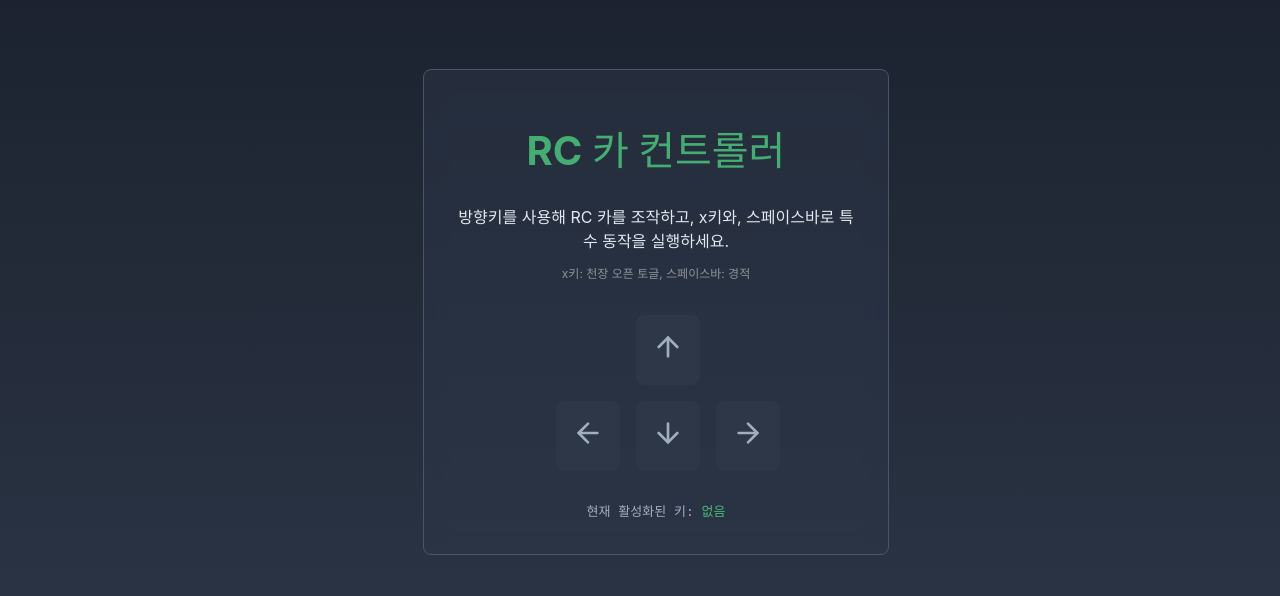
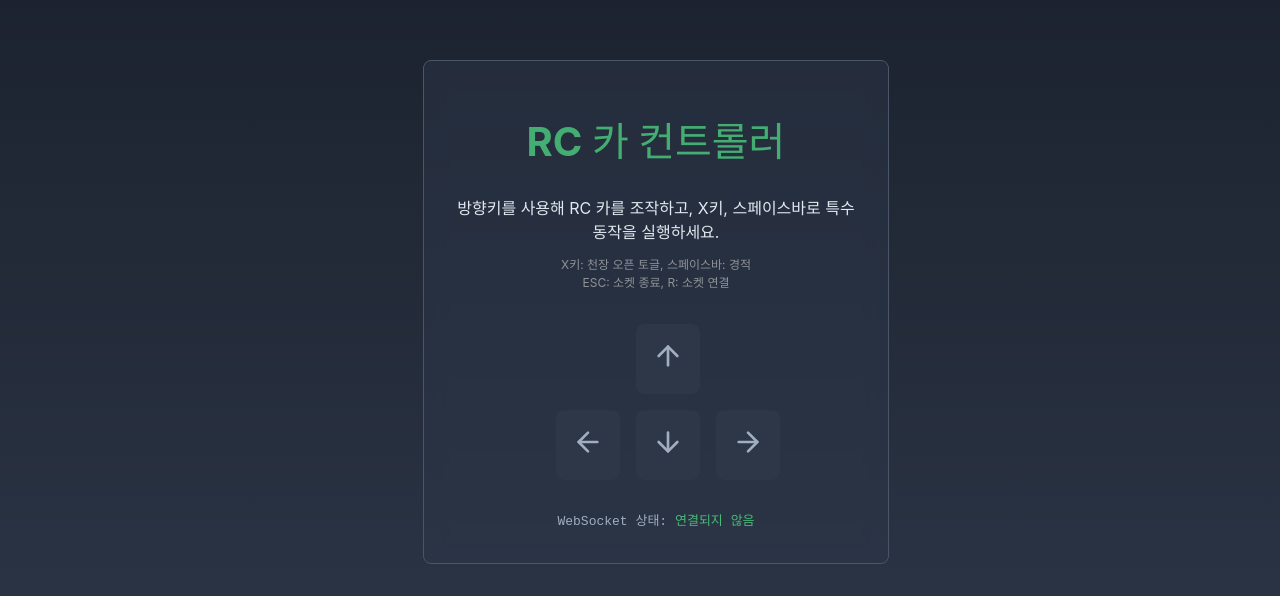
Before and after one commit to Embedded-System-Team1/RC_Car_Web, a React (Vite) app: page / in a window 1280 px wide. Shown: the part 104-700 px from the top of the page. Built offline with nearby package versions, Linux system fonts and the light colour scheme; no server answers.

Commit message:
:sparkles: feat: TCP 연결결 토글 기능 추가

```diff
--- a/src/App.jsx
+++ b/src/App.jsx
@@ -5,29 +5,51 @@ import { ArrowUp, ArrowDown, ArrowLeft, ArrowRight } from 'lucide-react';
 function App() {
   const socketRef = useRef(null);
   const [activeKeys, setActiveKeys] = useState({}); // 활성화된 키 상태
-  const [lastMessage, setLastMessage] = useState(''); // 마지막 전송 메시지 상태
+  const [lastMessage, setLastMessage] = useState('INIT'); // 마지막 전송 메시지 상태
   const [spaceCoolDown, setSpaceCoolDown] = useState(false); // 스페이스바 쿨다운 상태
   const [xCoolDown, setXCoolDown] = useState(false); // x키 쿨다운 상태
+  const [socketConnected, setSocketConnected] = useState(false); // WebSocket 연결 상태
   const intervalRef = useRef(null); // Interval 참조
 
-  useEffect(() => {
-    // WebSocket 연결
+  const connectSocket = useCallback(() => {
+    if (!socketConnected) {
       socketRef.current = new WebSocket('ws://192.168.137.186:9000');
 
       socketRef.current.onopen = () => {
         console.log('WebSocket 연결 성공');
+        setSocketConnected(true);
       };
 
       socketRef.current.onclose = () => {
         console.log('WebSocket 연결 종료');
+        setSocketConnected(false);
       };
+
+      socketRef.current.onerror = (error) => {
+        console.error('WebSocket 에러:', error);
+        setSocketConnected(false);
+      };
+    }
+  }, []);
+
+  const disconnectSocket = useCallback(() => {
+    if (socketRef.current) {
+      socketRef.current.close();
+      setSocketConnected(false);
+      console.log('WebSocket 수동으로 끊음');
+    }
+  }, []);
+
+  useEffect(() => {
+    // 초기 WebSocket 연결
+    connectSocket();
 
     return () => {
       if (socketRef.current) {
         socketRef.current.close();
       }
     };
-  }, []);
+  }, [connectSocket]);
 
   const sendMessage = useCallback(
     (message) => {
@@ -61,6 +83,18 @@ function App() {
         return;
       }
 
+      if (e.key === 'Escape') {
+        // ESC 키로 WebSocket 끊기
+        disconnectSocket();
+        return;
+      }
+
+      if (e.key === 'r') {
+        // R 키로 WebSocket 다시 연결
+        connectSocket();
+        return;
+      }
+
       if (!e.key.startsWith('Arrow')) {
         return;
       }
@@ -81,7 +115,7 @@ function App() {
         }));
       }
     },
-    [activeKeys, sendMessage, spaceCoolDown, xCoolDown]
+    [activeKeys, sendMessage, spaceCoolDown, xCoolDown, disconnectSocket, connectSocket]
   );
 
   const handleKeyUp = useCallback((e) => {
@@ -114,7 +148,11 @@ function App() {
         sendMessage('LEFT');
       } else if (activeKeys.ArrowRight) {
         sendMessage('RIGHT');
-      } else if (lastMessage !== 'HORN' && lastMessage !== 'TOGGLE_CEILING') {
+      } else if (
+        lastMessage !== 'HORN' &&
+        lastMessage !== 'TOGGLE_CEILING' &&
+        lastMessage !== 'INIT'
+      ) {
         sendMessage('STOP');
       }
     };
@@ -152,9 +190,11 @@ function App() {
         <h1 className={styles.title}>RC 카 컨트롤러</h1>
 
         <p className={styles.description}>
-          방향키를 사용해 RC 카를 조작하고, x키와, 스페이스바로 특수 동작을 실행하세요.
+          방향키를 사용해 RC 카를 조작하고, X키, 스페이스바로 특수 동작을 실행하세요.
         </p>
-        <p className={styles.subDescription}>x키: 천장 오픈 토글, 스페이스바: 경적</p>
+        <p className={styles.subDescription}>
+          X키: 천장 오픈 토글, 스페이스바: 경적 <br /> ESC: 소켓 종료, R: 소켓 연결
+        </p>
 
         {/* Up arrow */}
         <div className={styles.topCenter}>
@@ -195,7 +235,7 @@ function App() {
             </div>
           </div>
         </div>
-
+        {socketConnected ? (
           <div className={styles.statusText}>
             현재 활성화된 키:{' '}
             <span className={styles.activeKey}>
@@ -206,6 +246,12 @@ function App() {
                 : '없음'}
             </span>
           </div>
+        ) : (
+          <div className={styles.statusText}>
+            WebSocket 상태:{' '}
+            <span className={styles.activeKey}>{socketConnected ? '연결됨' : '연결되지 않음'}</span>
+          </div>
+        )}
       </div>
     </div>
   );
```
Lines whose indentation alone changed are shown as unchanged.
